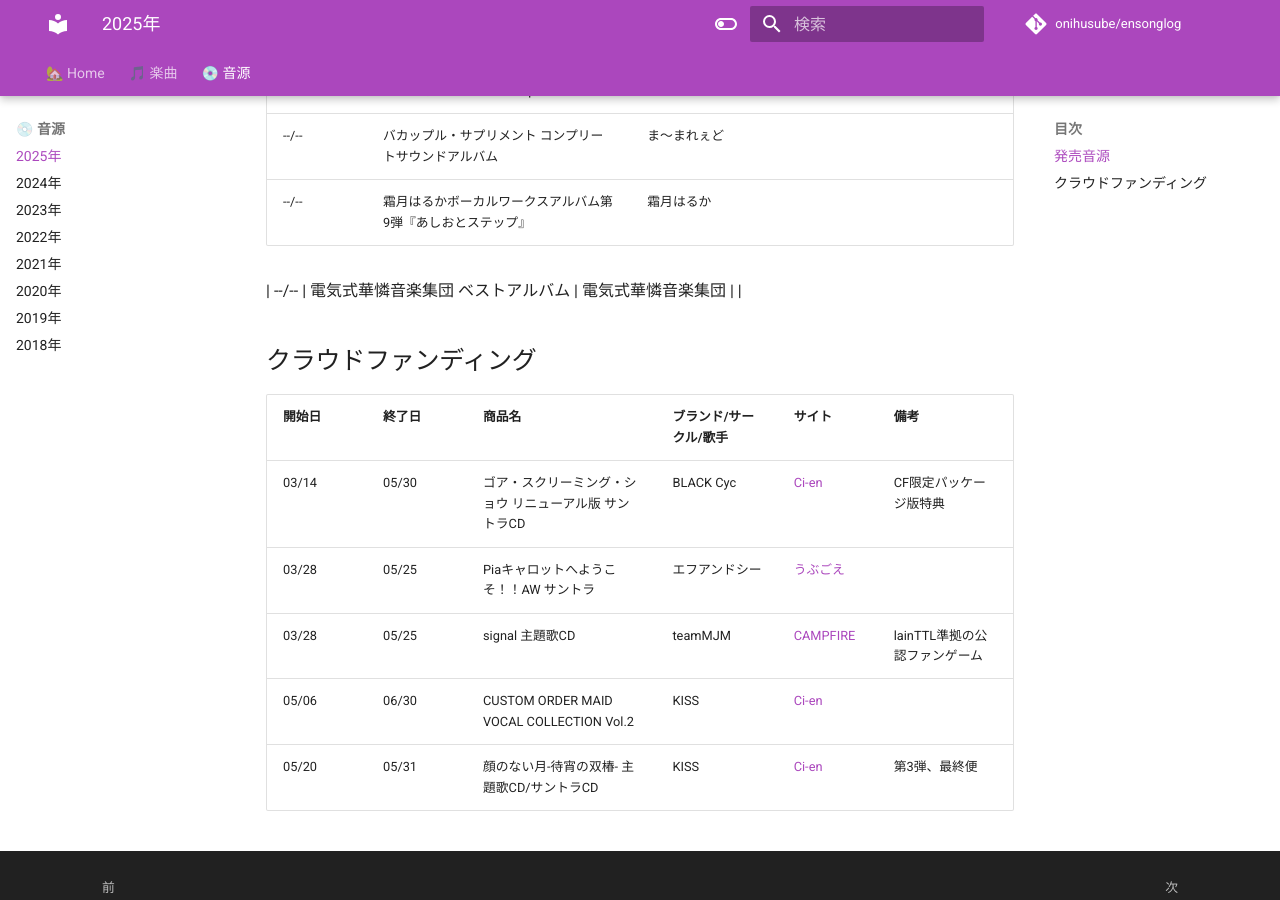
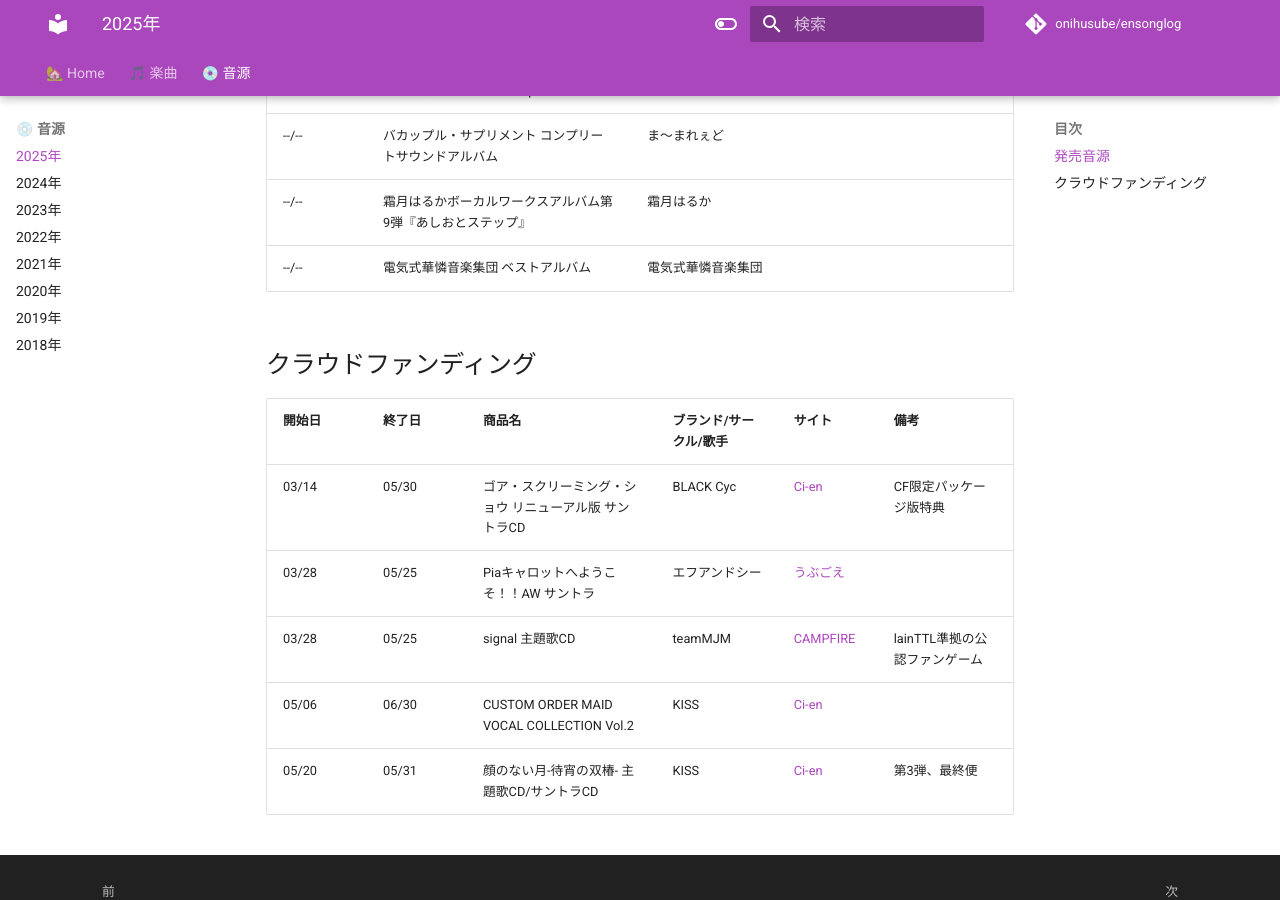
Before and after one commit to onihusube/ensonglog, an MkDocs documentation site: the page built from docs/2025/音源.md, in a window 1280 px wide and 900 px high, scrolled down 10379 px. Built offline with MkDocs 1.6.1 and Material for MkDocs 9.7.7, drawn with Linux system fonts in a browser that asks for light colours; comment, search, counter and statistics services are not loaded.

Commit message:
レイアウト崩れ修正

```diff
--- a/docs/2025/音源.md
+++ b/docs/2025/音源.md
@@ -159,8 +159,8 @@
 | --/-- | 『夜明け前より瑠璃色な』20周年記念ボーカル集 -Luminous Passport- | オーガスト | LPレコード |
 | --/-- | バカップル・サプリメント コンプリートサウンドアルバム | ま～まれぇど |  |
 | --/-- | 霜月はるかボーカルワークスアルバム第9弾『あしおとステップ』 | 霜月はるか |  |
+| --/-- | 電気式華憐音楽集団 ベストアルバム | 電気式華憐音楽集団 |  |
 
-| --/-- | 電気式華憐音楽集団 ベストアルバム | 電気式華憐音楽集団 |  |
 ## クラウドファンディング
 
 | 開始日 | 終了日 | 商品名 | ブランド/サークル/歌手 | サイト | 備考 |
```
